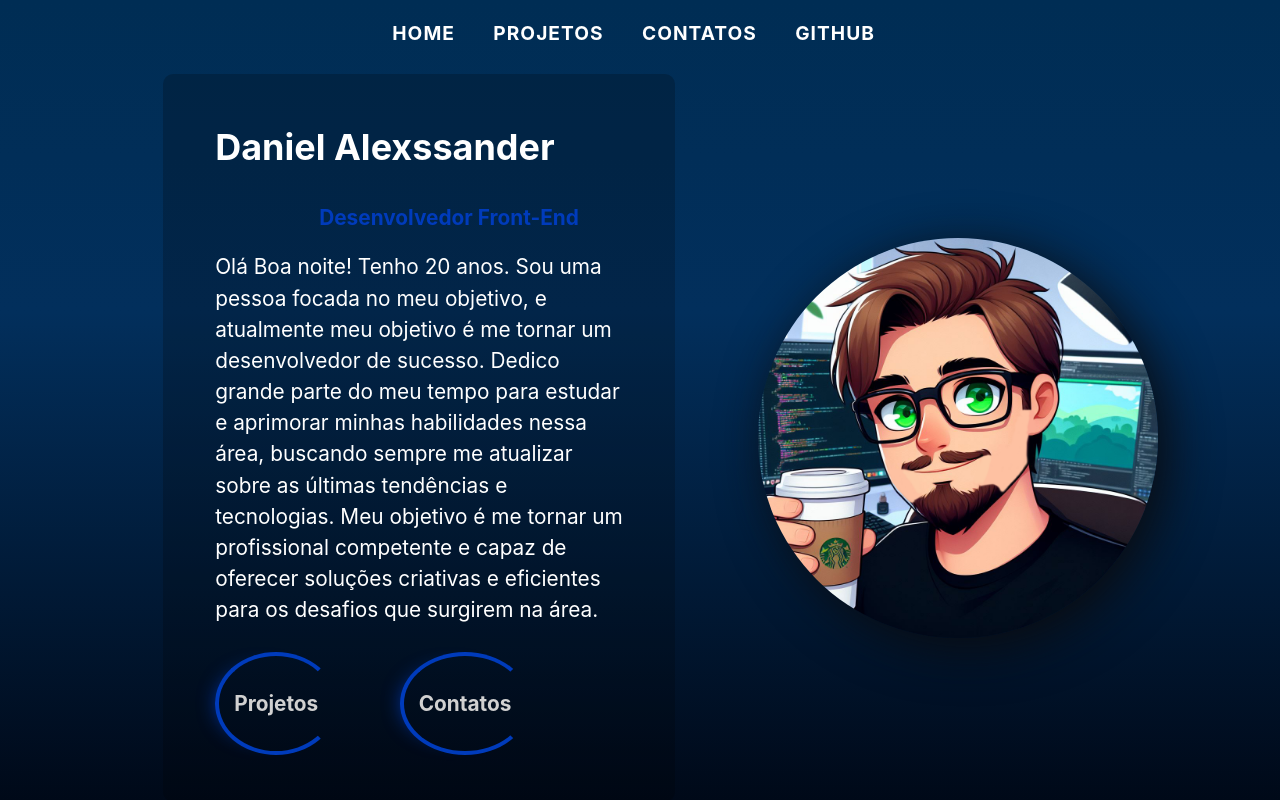
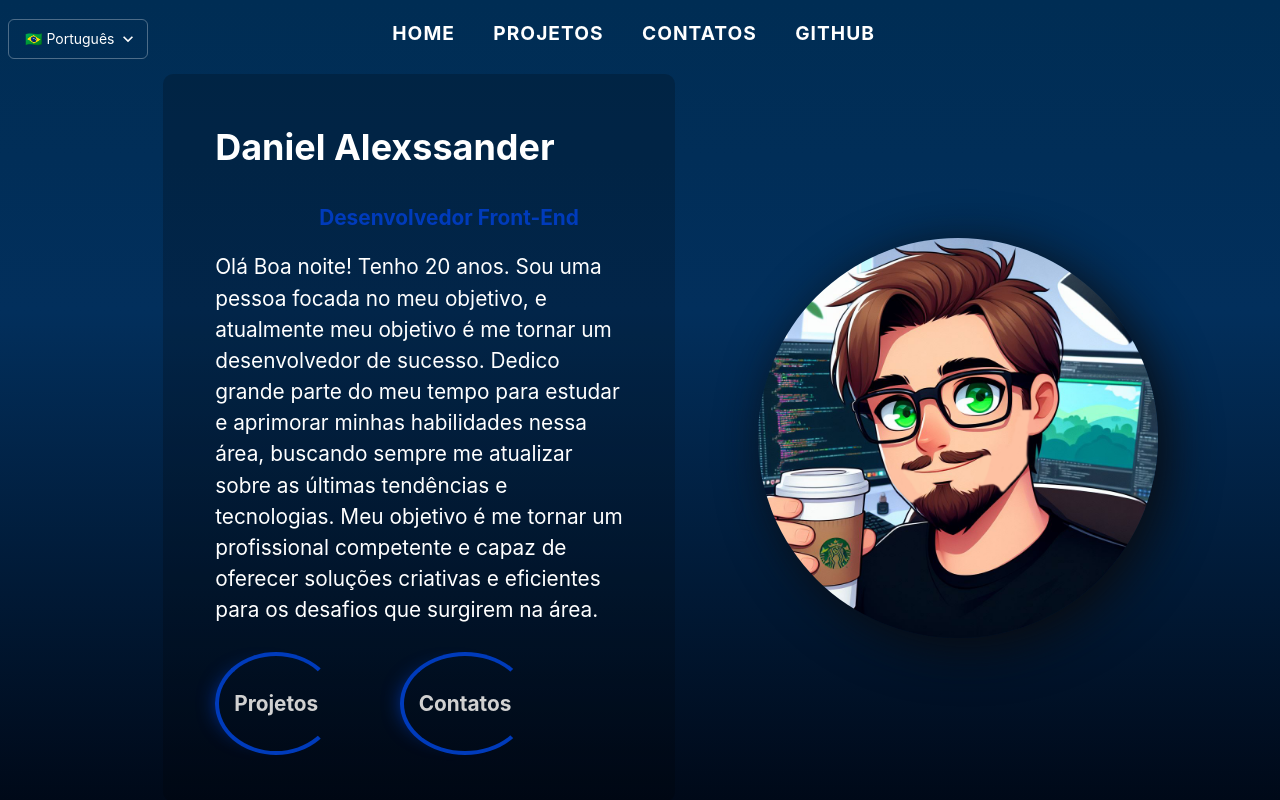
Before and after one commit to DanielAlexssander/Portfolio-React, a React (Vite) app: page / in a window 1280 px wide. Shown: the top 800 px of the page. Built offline with nearby package versions, Linux system fonts and the light colour scheme.

Commit message:
modos de linguagem

```diff
--- a/src/App.tsx
+++ b/src/App.tsx
@@ -1,4 +1,5 @@
 import { Box } from '@chakra-ui/react';
+import { LanguageProvider } from './contexts/LanguageContext';
 import Header from './components/Header';
 import TechSlider from './components/TechSlider';
 import Projects from './components/Projects';
@@ -7,6 +8,7 @@ import Footer from './components/Footer';
 
 function App() {
   return (
+    <LanguageProvider>
       <Box>
         <Header />
         <TechSlider />
@@ -15,6 +17,7 @@ function App() {
         <Contacts />
         <Footer />
       </Box>
+    </LanguageProvider>
   );
 }
 
--- a/src/components/Contacts.tsx
+++ b/src/components/Contacts.tsx
@@ -2,8 +2,10 @@
 import { useState } from 'react';
 import { Box, Heading, Image, Button, Link, Flex } from '@chakra-ui/react';
 import { FaCopy } from 'react-icons/fa';
+import { useLanguage } from '../contexts/LanguageContext';
 
 const Contacts = () => {
+  const { t } = useLanguage();
   const [copied, setCopied] = useState(false);
   const email = "danielrossinatti15@gmail.com";
 
@@ -47,7 +49,7 @@ const Contacts = () => {
         />
 
         <Heading as="h1" mb="0.5em">
-          Contatos:
+          {t('contactsTitle')}
         </Heading>
 
 
@@ -98,7 +100,7 @@ const Contacts = () => {
                   bg: 'rgba(255, 255, 255, 0.1)'
                 }}
                 _after={copied ? {
-                  content: '"Copiado"',
+                  content: `"${t('copied')}"`,
                   display: 'block',
                   color: 'white',
                   position: 'absolute',
--- a/src/components/Footer.tsx
+++ b/src/components/Footer.tsx
@@ -1,7 +1,9 @@
 import { Box, Flex, Heading, Link } from '@chakra-ui/react';
 import { FaReact } from "react-icons/fa6";
+import { useLanguage } from '../contexts/LanguageContext';
 
 const Footer = () => {
+  const { t } = useLanguage();
   return (
     <Box as="footer">
       <Flex
@@ -14,7 +16,7 @@ const Footer = () => {
         flexDirection="row"
       >
         <Heading as="h4" size="md" mb={4}>
-          Tecnologias Utilizadas:
+          {t('technologiesUsedFooter')}
         </Heading>
 
         <Flex
@@ -41,7 +43,7 @@ const Footer = () => {
             textDecoration: 'none'
           }}
         >
-          Código desta página
+          {t('pageCode')}
         </Link>
       </Flex>
     </Box>
--- a/src/components/Header.tsx
+++ b/src/components/Header.tsx
@@ -1,8 +1,10 @@
 import { useState, useEffect } from 'react';
-import { Box, Flex, Heading, Text, Link, Button, Image } from '@chakra-ui/react';
+import { Box, Flex, Heading, Text, Link, Button, Image, Select } from '@chakra-ui/react';
 import { FaBars, FaTimes } from 'react-icons/fa';
+import { useLanguage } from '../contexts/LanguageContext';
 
 const Header = () => {
+  const { language, setLanguage, t } = useLanguage();
   const [isNavOpen, setIsNavOpen] = useState(false);
   const [age, setAge] = useState(0);
   const [greeting, setGreeting] = useState('');
@@ -21,17 +23,18 @@ const Header = () => {
 
     const currentHour = date.getHours();
     if (currentHour >= 5 && currentHour < 12) {
-      setGreeting('Bom dia');
+      setGreeting(t('goodMorning'));
     } else if (currentHour >= 12 && currentHour < 18) {
-      setGreeting('Boa tarde');
+      setGreeting(t('goodAfternoon'));
     } else {
-      setGreeting('Boa noite');
+      setGreeting(t('goodEvening'));
     }
-  }, []);
+  }, [language, t]);
 
   return (
     <Box as="header" bg="linear-gradient(180deg, #002d54 0%, #022f5c 37.22%, #000613 100%)">
       <Box
+        position="relative"
         pt="1em"
         pb="1em"
         w="99%"
@@ -42,6 +45,22 @@ const Header = () => {
         letterSpacing="1px"
         zIndex={2}
       >
+        <Select
+          value={language}
+          onChange={(e) => setLanguage(e.target.value as 'pt' | 'en')}
+          w="fit-content"
+          position="absolute"
+          left={2}
+          bg="transparent"
+          border="1px solid rgba(255,255,255,0.3)"
+          color="white"
+          fontSize="14px"
+          _focus={{ borderColor: 'rgb(0, 59, 187)' }}
+        >
+          <option value="pt" style={{ background: '#002d54', color: 'white' }}>🇧🇷 Português</option>
+          <option value="en" style={{ background: '#002d54', color: 'white' }}>🇺🇸 English</option>
+        </Select>
+
         <Button
           display={{ base: 'block', md: 'none' }}
           onClick={() => setIsNavOpen(!isNavOpen)}
@@ -69,7 +88,7 @@ const Header = () => {
           transition="visibility 0.5s, max-height 0.5s"
           visibility={{ base: isNavOpen ? 'visible' : 'hidden', md: 'visible' }}
         >
-          {['Home', 'Projetos', 'Contatos', 'GitHub'].map((item, index) => {
+          {[t('home'), t('projects'), t('contacts'), t('github')].map((item, index) => {
             const hrefs = ['#', '#projects', '#container-contacts', 'https://github.com/DanielAlexssander'];
             return (
               <Box
@@ -143,18 +162,11 @@ const Header = () => {
               fontSize={{ base: '1.1em', md: 'inherit' }}
               _hover={{ pl: { base: '4.5em', md: '6.5em' } }}
             >
-              Desenvolvedor Front-End
+              {t('frontendDeveloper')}
             </Heading>
           </Box>
           <Text mb="3em">
-            Olá {greeting}! Tenho {age} anos. Sou uma pessoa focada no meu
-            objetivo, e atualmente meu objetivo é me tornar um desenvolvedor
-            de sucesso. Dedico grande parte do meu tempo para estudar e
-            aprimorar minhas habilidades nessa área, buscando sempre me
-            atualizar sobre as últimas tendências e tecnologias. Meu
-            objetivo é me tornar um profissional competente e capaz de
-            oferecer soluções criativas e eficientes para os desafios que
-            surgirem na área.
+            {t('headerDescription').replace('{greeting}', greeting).replace('{age}', age.toString())}
           </Text>
           <Box>
             <Link
@@ -171,7 +183,7 @@ const Header = () => {
               mr="3em"
               _hover={{ boxShadow: 'rgb(0, 59, 187) -15px 0px 20px -12px', textDecoration: 'none' }}
             >
-              Projetos
+              {t('projects')}
             </Link>
             <Link
               href="#container-contacts"
@@ -186,7 +198,7 @@ const Header = () => {
               transition="0.5s"
               _hover={{ boxShadow: 'rgb(0, 59, 187) -15px 0px 20px -12px', textDecoration: 'none' }}
             >
-              Contatos
+              {t('contacts')}
             </Link>
           </Box>
         </Box>
--- /dev/null
+++ b/src/contexts/LanguageContext.tsx
@@ -0,0 +1,113 @@
+import { createContext, useContext, useState } from 'react';
+import type { ReactNode } from 'react';
+
+type Language = 'pt' | 'en';
+
+interface LanguageContextType {
+  language: Language;
+  setLanguage: (lang: Language) => void;
+  t: (key: string) => string;
+}
+
+const LanguageContext = createContext<LanguageContextType | undefined>(undefined);
+
+const translations = {
+  pt: {
+    // Header
+    goodMorning: 'Bom dia',
+    goodAfternoon: 'Boa tarde',
+    goodEvening: 'Boa noite',
+    home: 'Home',
+    projects: 'Projetos',
+    contacts: 'Contatos',
+    github: 'GitHub',
+    frontendDeveloper: 'Desenvolvedor Front-End',
+    headerDescription: 'Olá {greeting}! Tenho {age} anos. Sou uma pessoa focada no meu objetivo, e atualmente meu objetivo é me tornar um desenvolvedor de sucesso. Dedico grande parte do meu tempo para estudar e aprimorar minhas habilidades nessa área, buscando sempre me atualizar sobre as últimas tendências e tecnologias. Meu objetivo é me tornar um profissional competente e capaz de oferecer soluções criativas e eficientes para os desafios que surgirem na área.',
+
+    // Projects
+    projectsTitle: 'Projetos:',
+    technologiesUsed: 'Tecnologias Utilizadas:',
+    site: 'Site',
+    apk: 'Apk',
+    code: 'Código',
+    backToTop: 'Voltar ao topo',
+
+    // Project descriptions
+    exchangeRateDesc: 'Desenvolvido em Flutter, é um projeto que fiz para uso pessoal. O propósito do projeto é acompanhar os valores atuais das conversões das criptomoedas.',
+    hubgramDesc: 'Desenvolvido em React, inspirado no Instagram, e com uma série de funcionalidades semelhantes.',
+    vetDesc: 'Desenvolvido em Next.js, \'Veterinária Pata Amiga\' é uma empresa fictícia. É um projeto de landing page para uma empresa de Veterinário.',
+    miniBlogDesc: 'Projeto feito em React, consiste em um Blog com todas as funcionalidades em react usando o banco de dados do Firebase.',
+    memoryGameDesc: 'Este projeto é um jogo da memoria em TypeScript.',
+    checklistDesc: 'Este projeto tem funcionalidades como: Adicionar/Remover tarefa e editar o nome da tarefa já criada. Para que isso funcione corretamente, a CheckList está sendo armazenada no seu navegador (LocalStorage) fazendo assim para que não perca os dados salvos.',
+    strataDesc: 'O projeto Strata foi desenvolvido com base no design da "HTML5 UP".',
+    rangeHotelsDesc: 'A Range Hotels é um projeto responsivo. Compatível com computador, tablet e celular.',
+
+    // Contacts
+    contactsTitle: 'Contatos:',
+    copied: 'Copiado',
+
+    // Footer
+    technologiesUsedFooter: 'Tecnologias Utilizadas:',
+    pageCode: 'Código desta página'
+  },
+  en: {
+    // Header
+    goodMorning: 'Good morning',
+    goodAfternoon: 'Good afternoon',
+    goodEvening: 'Good evening',
+    home: 'Home',
+    projects: 'Projects',
+    contacts: 'Contacts',
+    github: 'GitHub',
+    frontendDeveloper: 'Front-End Developer',
+    headerDescription: 'Hello {greeting}! I am {age} years old. I am a person focused on my goal, and currently my goal is to become a successful developer. I dedicate a large part of my time to studying and improving my skills in this area, always seeking to stay updated on the latest trends and technologies. My goal is to become a competent professional capable of offering creative and efficient solutions to the challenges that arise in the area.',
+
+    // Projects
+    projectsTitle: 'Projects:',
+    technologiesUsed: 'Technologies Used:',
+    site: 'Site',
+    apk: 'Apk',
+    code: 'Code',
+    backToTop: 'Back to top',
+
+    // Project descriptions
+    exchangeRateDesc: 'Developed in Flutter, it is a project I made for personal use. The purpose of the project is to track the current values of cryptocurrency conversions.',
+    hubgramDesc: 'Developed in React, inspired by Instagram, and with a series of similar functionalities.',
+    vetDesc: 'Developed in Next.js, \'Veterinária Pata Amiga\' is a fictional company. It is a landing page project for a Veterinary company.',
+    miniBlogDesc: 'Project made in React, consists of a Blog with all functionalities in react using Firebase database.',
+    memoryGameDesc: 'This project is a memory game in TypeScript.',
+    checklistDesc: 'This project has functionalities like: Add/Remove task and edit the name of the already created task. For this to work correctly, the CheckList is being stored in your browser (LocalStorage) so you don\'t lose the saved data.',
+    strataDesc: 'The Strata project was developed based on the "HTML5 UP" design.',
+    rangeHotelsDesc: 'Range Hotels is a responsive project. Compatible with computer, tablet and mobile.',
+
+    // Contacts
+    contactsTitle: 'Contacts:',
+    copied: 'Copied',
+
+    // Footer
+    technologiesUsedFooter: 'Technologies Used:',
+    pageCode: 'Code of this page'
+  }
+};
+
+export const LanguageProvider = ({ children }: { children: ReactNode }) => {
+  const [language, setLanguage] = useState<Language>('pt');
+
+  const t = (key: string): string => {
+    return translations[language][key as keyof typeof translations['pt']] || key;
+  };
+
+  return (
+    <LanguageContext.Provider value={{ language, setLanguage, t }}>
+      {children}
+    </LanguageContext.Provider>
+  );
+};
+
+export const useLanguage = () => {
+  const context = useContext(LanguageContext);
+  if (context === undefined) {
+    throw new Error('useLanguage must be used within a LanguageProvider');
+  }
+  return context;
+};
```
Also changed, not shown: src/components/Projects.tsx (+15 -13 lines). Lines whose indentation alone changed are shown as unchanged.
